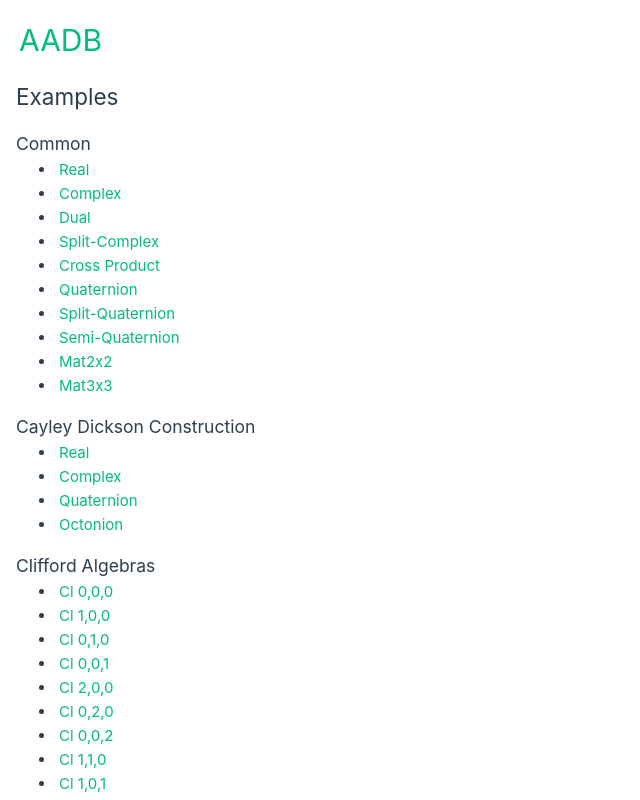
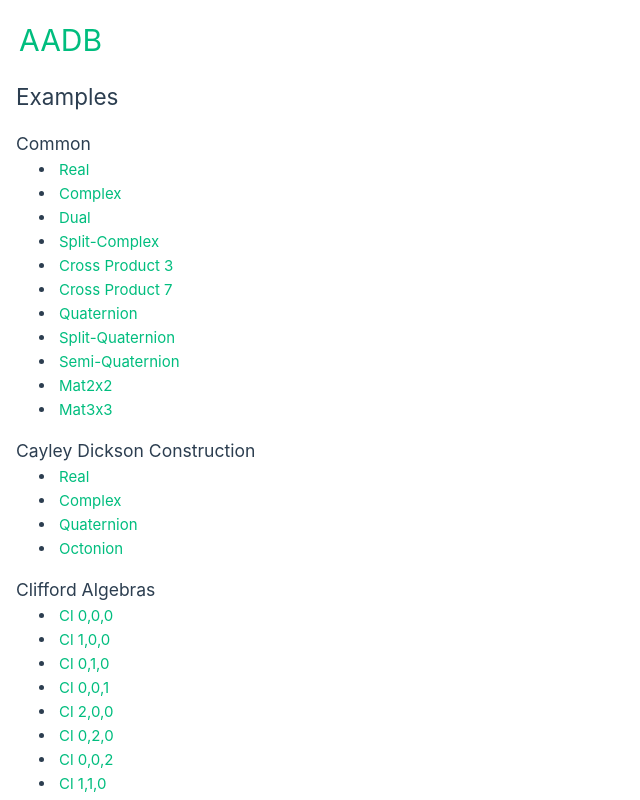
Before and after one commit to filonik/aadb, a Vue app: page /#/ in a window 1280 px wide. Shown: the top 800 px of the page, without its empty margins (0-640 px from the left). Built offline with nearby package versions, Linux system fonts and the light colour scheme; what object.groupby would draw is missing.

Commit message:
Added example.

```diff
--- a/src/views/HomeView.vue
+++ b/src/views/HomeView.vue
@@ -6,7 +6,11 @@ const examples = [
   { name: 'Complex', path: '/2/1729' },
   { name: 'Dual', path: '/2/271' },
   { name: 'Split-Complex', path: '/2/1000' },
-  { name: 'Cross Product', path: '/3/22097675691' },
+  { name: 'Cross Product 3', path: '/3/22097675691' },
+  {
+    name: 'Cross Product 7',
+    path: '/7/9420724044472817913359231958857576279556321419551701413339452371134625317487234594575412213633129284977545312353541791088317531987737529170264353798334173189',
+  },
   { name: 'Quaternion', path: '/4/87982708766312930240990603242' },
   { name: 'Split-Quaternion', path: '/4/44021510534169686206832405320' },
   { name: 'Semi-Quaternion', path: '/4/60303439088322520173111469' },
```
